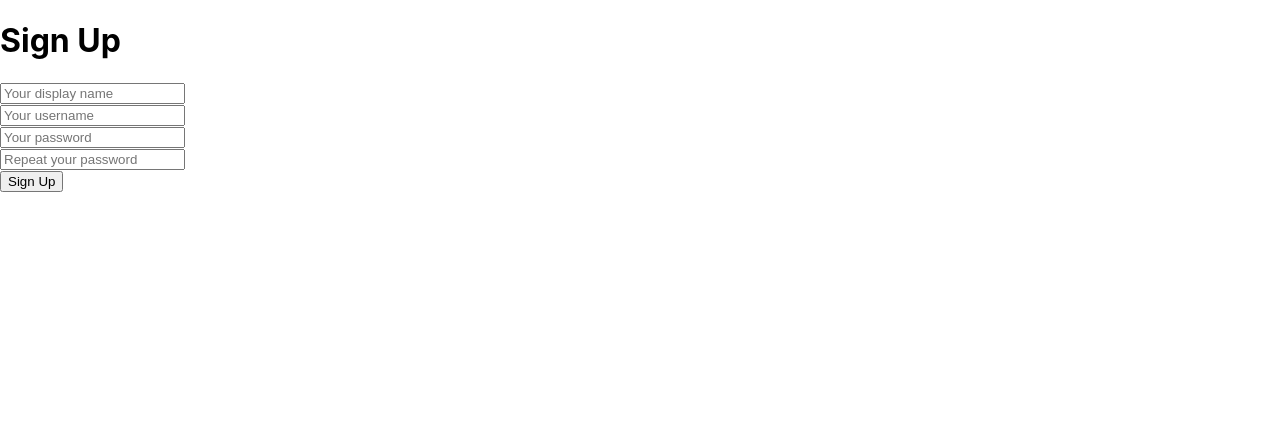
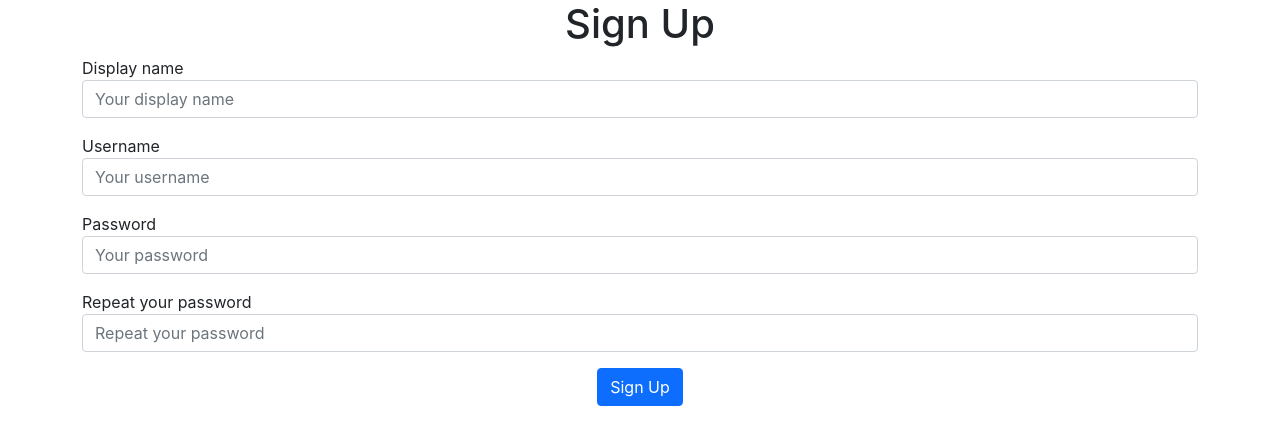
Before and after one commit to RuslanZinovyev/hoaxify_frontend, a React (Create React App) app: page / in a window 1280 px wide. Shown: the top 444 px of the page. Built offline with nearby package versions, Linux system fonts and the light colour scheme.

Commit message:
added styling for signup page

```diff
--- a/public/index.html
+++ b/public/index.html
@@ -24,6 +24,12 @@
       work correctly both with client-side routing and a non-root public URL.
       Learn how to configure a non-root public URL by running `npm run build`.
     -->
+    <link
+      href="https://cdn.jsdelivr.net/npm/bootstrap@5.1.3/dist/css/bootstrap.min.css"
+      rel="stylesheet"
+      integrity="sha384-1BmE4kWBq78iYhFldvKuhfTAU6auU8tT94WrHftjDbrCEXSU1oBoqyl2QvZ6jIW3"
+      crossorigin="anonymous"
+    />
     <title>React App</title>
   </head>
   <body>
--- a/src/pages/UserSignupPage.js
+++ b/src/pages/UserSignupPage.js
@@ -40,40 +40,50 @@
 
   render() {
     return (
-      <div>
-        <h1>Sign Up</h1>
-        <div>
+      <div className="container">
+        <h1 className="text-center">Sign Up</h1>
+        <div className="col-12 mb-3">
+          <label>Display name</label>
           <input
+            className="form-control"
             placeholder="Your display name"
             value={this.state.displayName}
             onChange={this.onChangeDisplayName}
           />
         </div>
-        <div>
+        <div className="col-12 mb-3">
+          <label>Username</label>
           <input
+            className="form-control"
             placeholder="Your username"
             value={this.state.userName}
             onChange={this.onChangeUserName}
           />
         </div>
-        <div>
+        <div className="col-12 mb-3">
+          <label>Password</label>
           <input
+            className="form-control"
             placeholder="Your password"
             value={this.state.password}
             onChange={this.onChangePassword}
             type="password"
           />
         </div>
-        <div>
+        <div className="col-12 mb-3">
+          <label>Repeat your password</label>
           <input
+            className="form-control"
             placeholder="Repeat your password"
             value={this.state.passwordRepeat}
             onChange={this.onChangePasswordRepeat}
             type="password"
           />
         </div>
-        <div>
-          <button onClick={this.onClickSignup}>Sign Up</button>
+        <div className="text-center">
+          <button className="btn btn-primary" onClick={this.onClickSignup}>
+            Sign Up
+          </button>
         </div>
       </div>
     );
```
